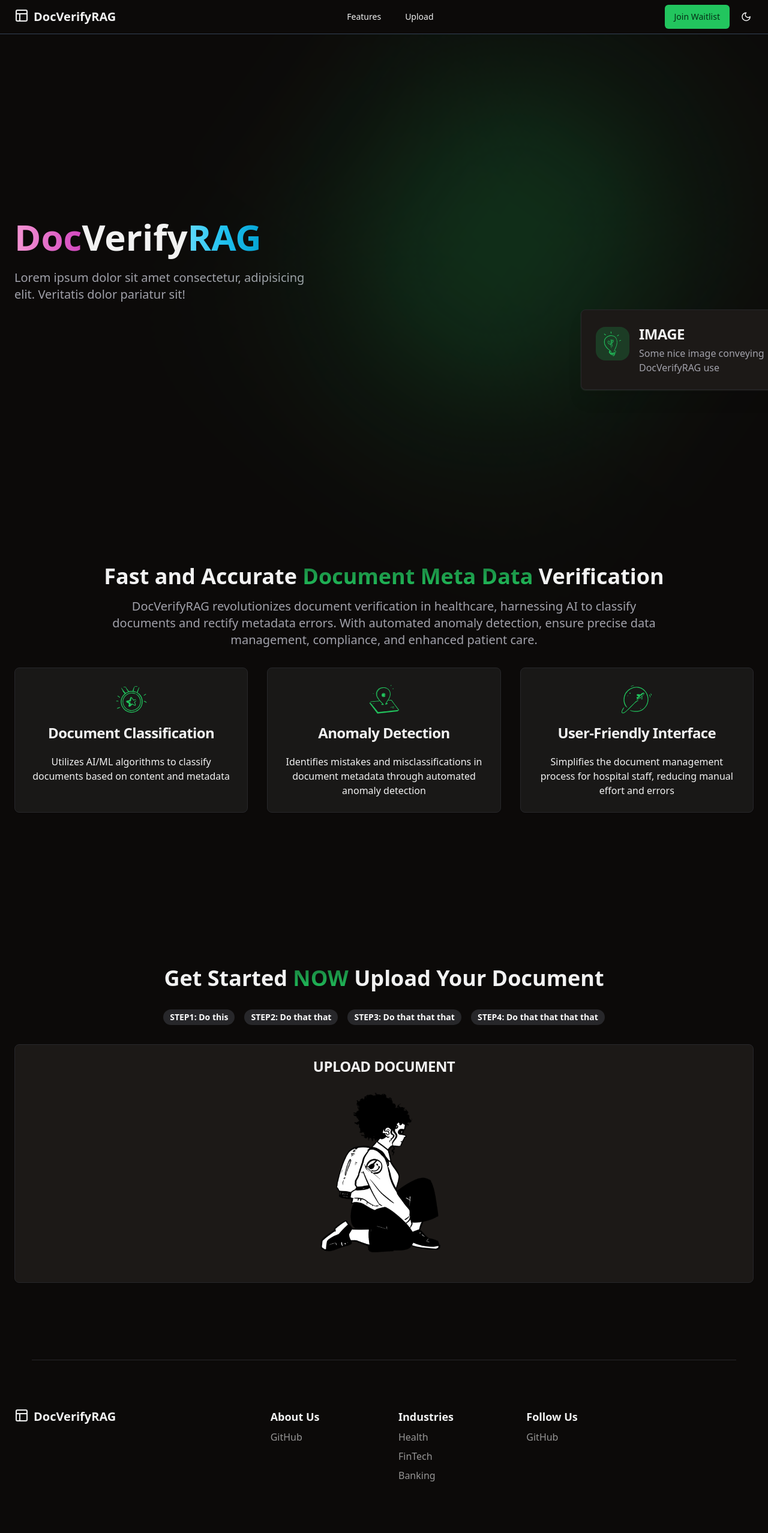
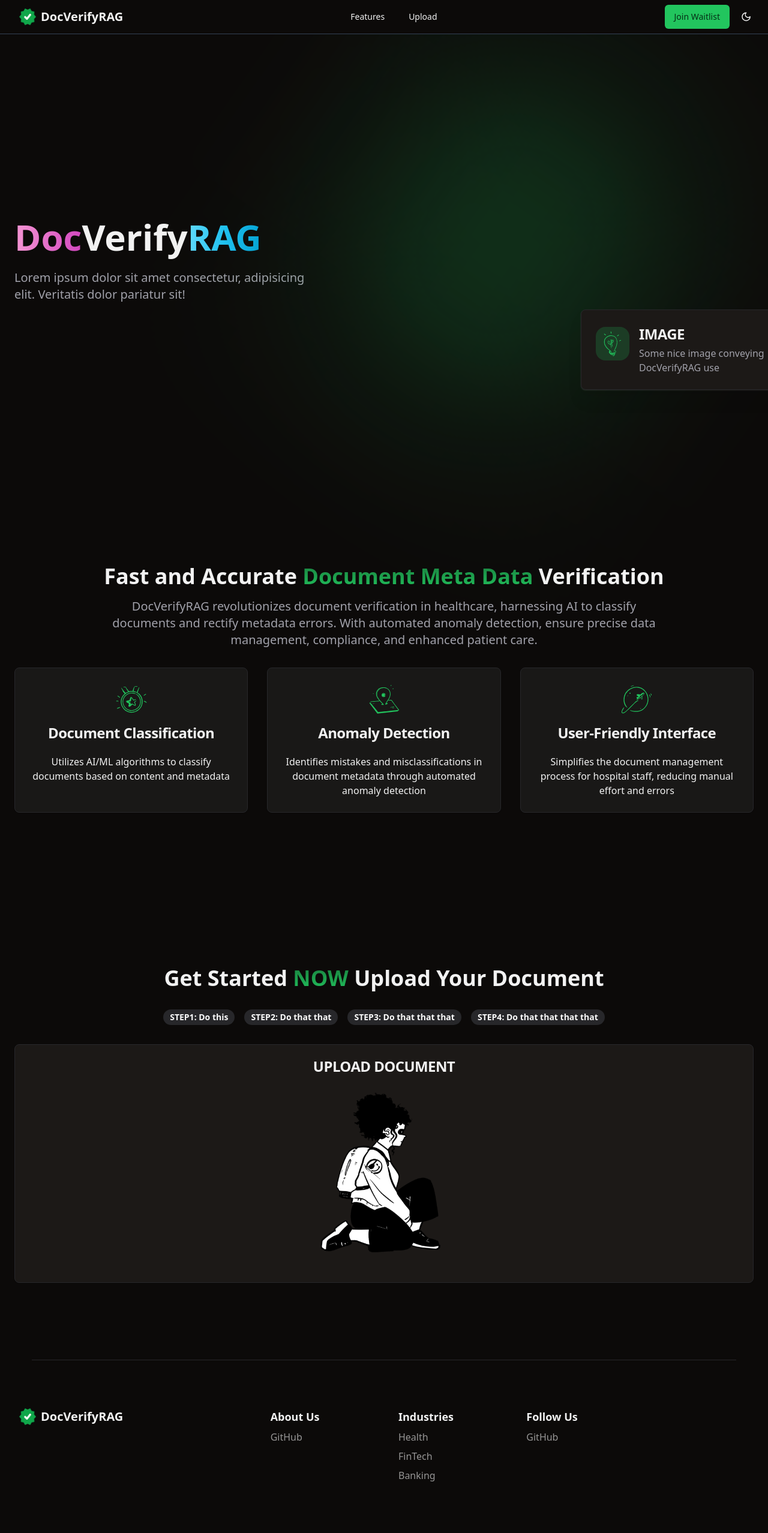
Before and after one commit to salgadev/DocVerifyRAG, a React (Vite) app in the folder frontend/: page / in a window 1280 px wide. Shown: the top 2556 px of the page at 60% size. Built offline with nearby package versions, Linux system fonts and the light colour scheme.

Commit message:
Changed logo

```diff
--- a/frontend/index.html
+++ b/frontend/index.html
@@ -5,7 +5,7 @@
     <link
       rel="icon"
       type="image/svg+xml"
-      href="./src/assets/icon.ico"
+      href="./src/assets/logo.png"
     />
     <!-- href="/vite.svg" -->
     <meta
--- a/frontend/src/components/Footer.tsx
+++ b/frontend/src/components/Footer.tsx
@@ -1,4 +1,6 @@
-import { LogoIcon } from "./Icons";
+import LogoIcon from "../assets/logo.png";
+
+interface FeatureProps {                                                      image: string;                                                            }                                                                                                                                                       const features: FeatureProps[] = [                                            {                                                                             image: LogoIcon,                                                          },                                                                        ];
 
 export const Footer = () => {
   return (
@@ -11,8 +13,14 @@ export const Footer = () => {
             href="/"
             className="font-bold text-xl flex"
           >
-            <LogoIcon />
-            DocVerifyRAG
+             {features.map(({ image }: FeatureProps) => (
+
+              <img
+                src={LogoIcon}
+                alt="About feature"
+                className="w-[18px] lg:w-[28px] mx-2"
+              />
+        ))}    DocVerifyRAG
           </a>
         </div>
 
--- a/frontend/src/components/Icons.tsx
+++ b/frontend/src/components/Icons.tsx
@@ -1,28 +1,3 @@
-export const LogoIcon = () => {
-  return (
-    <svg
-      xmlns="http://www.w3.org/2000/svg"
-      viewBox="0 0 24 24"
-      fill="none"
-      stroke="currentColor"
-      strokeWidth="2"
-      strokeLinecap="round"
-      strokeLinejoin="round"
-      className="lucide lucide-panels-top-left mr-2 w-6 h-6"
-    >
-      <rect
-        width="18"
-        height="18"
-        x="3"
-        y="3"
-        rx="2"
-      />
-      <path d="M3 9h18" />
-      <path d="M9 21V9" />
-    </svg>
-  );
-};
-
 export const MedalIcon = () => {
   return (
     <svg
--- a/frontend/src/components/Navbar.tsx
+++ b/frontend/src/components/Navbar.tsx
@@ -1,5 +1,6 @@
 import { useState } from "react";
 import { Button } from "./ui/button";
+import LogoIcon from "../assets/logo.png";
 import { buttonVariants } from "./ui/button";
 import {
   NavigationMenu,
@@ -15,12 +16,21 @@ import {
 } from "@/components/ui/sheet";
 import { Menu } from "lucide-react";
 import { ModeToggle } from "./mode-toggle";
-import { LogoIcon } from "./Icons";
 
 interface RouteProps {
   href: string;
   label: string;
 }
+
+interface FeatureProps {
+  image: string;
+}
+
+const features: FeatureProps[] = [
+  {
+    image: LogoIcon,
+  },
+];
 
 const routeList: RouteProps[] = [
   {
@@ -44,9 +54,14 @@ export const Navbar = () => {
               href="/"
               className="ml-2 font-bold text-xl flex"
             >
-              <LogoIcon />
-              DocVerifyRAG
-            </a>
+         {features.map(({ image }: FeatureProps) => (
+
+              <img
+                src={LogoIcon}
+                alt="About feature"
+                className="w-[18px] lg:w-[28px] mx-2"
+              />
+        ))}DocVerifyRAG</a>
           </NavigationMenuItem>
 
           {/* mobile */}
```
Also changed, not shown: frontend/src/assets/logo.png (added), 1 other file (tests, documents, lock files or other folders).
